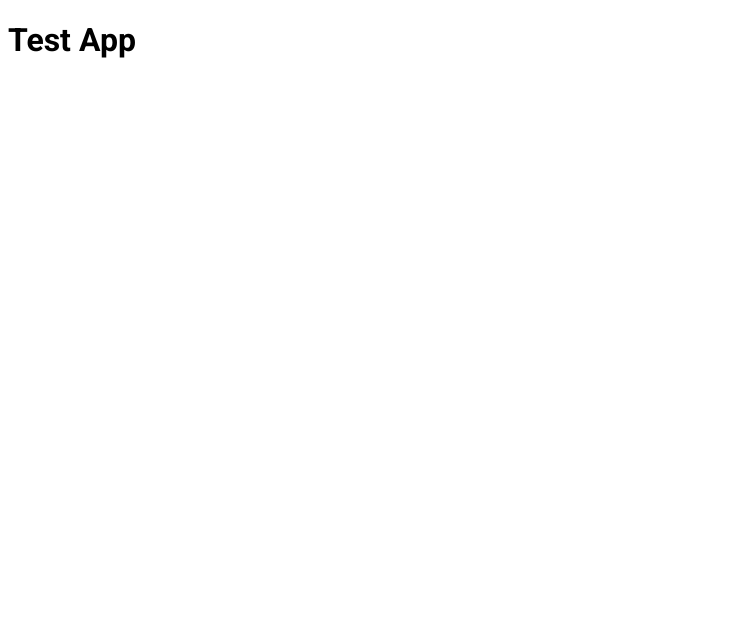
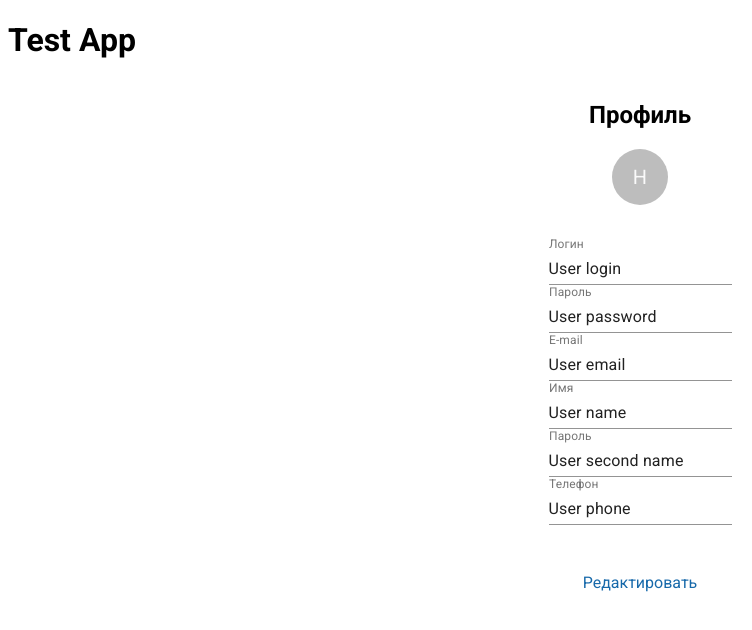
Before and after one commit to dicePoker/dicePoker, a React app: page / in a window 1280 px wide. Shown: the top 630 px of the page, without its empty margins (0-752 px from the left). Built offline with nearby package versions, Linux system fonts and the light colour scheme; the HTML template or start-up script is replaced by a standard one.

Commit message:
Исправляет замечания

```diff
--- a/src/components/App/App.tsx
+++ b/src/components/App/App.tsx
@@ -1,8 +1,10 @@
 import React from 'react';
 import './App.scss';
+import { ProfilePage } from '../../pages/ProfilePage/ProfilePage';
 
 export const App = (): JSX.Element => (
   <div className="App">
     <h1>Test App</h1>
+    <ProfilePage />
   </div>
 );
--- a/src/components/Profile/Profile.tsx
+++ b/src/components/Profile/Profile.tsx
@@ -1,22 +1,15 @@
-import { makeStyles } from '@material-ui/core/styles';
 import { FormControl, Link, TextField, Grid, Avatar } from '@material-ui/core';
 import React from 'react';
+import { useStyles } from '../../utils/makeStyles';
+import profileTextFieldsData from '../../utils/profileTextFields.json';
 
-const useStyles = makeStyles(theme => ({
-  link: {
-    marginTop: theme.spacing(6),
-    textAlign: 'center',
-    color: '#1769AA',
-  },
-  large: {
-    width: theme.spacing(7),
-    height: theme.spacing(7),
-    marginBottom: theme.spacing(4),
-  },
-}));
+const getTextFieldsData = () => {
+  return profileTextFieldsData;
+};
 
 export const Profile = (): JSX.Element => {
   const classes = useStyles();
+  const textFieldsData = getTextFieldsData();
 
   return (
     <section className="profile">
@@ -29,56 +22,18 @@ export const Profile = (): JSX.Element => {
         <h1 className="profile__title">Профиль</h1>
         <Avatar className={classes.large}>H</Avatar>
         <FormControl component="form">
-          <TextField
-            name="login"
-            label="Логин"
-            defaultValue="User login"
-            InputProps={{
-              readOnly: true,
-            }}
-          />
-          <TextField
-            name="password"
-            label="Пароль"
-            defaultValue="User password"
-            InputProps={{
-              readOnly: true,
-            }}
-          />
-          <TextField
-            name="email"
-            label="E-mail"
-            type="email"
-            defaultValue="User email"
-            InputProps={{
-              readOnly: true,
-            }}
-          />
-          <TextField
-            name="firstName"
-            label="Имя"
-            defaultValue="User name"
-            InputProps={{
-              readOnly: true,
-            }}
-          />
-          <TextField
-            name="secondName"
-            label="Фамилия"
-            defaultValue="User surname"
-            InputProps={{
-              readOnly: true,
-            }}
-          />
-          <TextField
-            name="phone"
-            label="Телефон"
-            type="tel"
-            defaultValue="User phone"
-            InputProps={{
-              readOnly: true,
-            }}
-          />
+          {textFieldsData.map((item, index) => (
+            <TextField
+              key={`profile-text-field-${item.name}-${index}`}
+              name={item.name}
+              label={item.label}
+              type={item.type ? item.type : 'text'}
+              defaultValue={item.defaultValue}
+              InputProps={{
+                readOnly: true,
+              }}
+            />
+          ))}
         </FormControl>
         <Link className={classes.link} onClick={e => e.preventDefault()}>
           Редактировать
--- a/src/utils/makeStyles.ts
+++ b/src/utils/makeStyles.ts
@@ -29,4 +29,10 @@ export const useStyles = makeStyles(theme => ({
     marginTop: theme.spacing(6),
     width: '144px',
   },
+
+  large: {
+    width: theme.spacing(7),
+    height: theme.spacing(7),
+    marginBottom: theme.spacing(4),
+  },
 }));
--- /dev/null
+++ b/src/utils/profileTextFields.json
@@ -0,0 +1,34 @@
+[
+  {
+    "name": "login",
+    "label":"Логин",
+    "defaultValue":"User login"
+  },
+  {
+    "name": "password",
+    "label":"Пароль",
+    "defaultValue":"User password"
+  },
+  {
+    "name": "email",
+    "label":"E-mail",
+    "type": "email",
+    "defaultValue":"User email"
+  },
+  {
+    "name": "firstName",
+    "label":"Имя",
+    "defaultValue":"User name"
+  },
+  {
+    "name": "secondName",
+    "label":"Пароль",
+    "defaultValue":"User second name"
+  },
+  {
+    "name": "phone",
+    "label":"Телефон",
+    "type": "tel",
+    "defaultValue":"User phone"
+  }
+]
```
